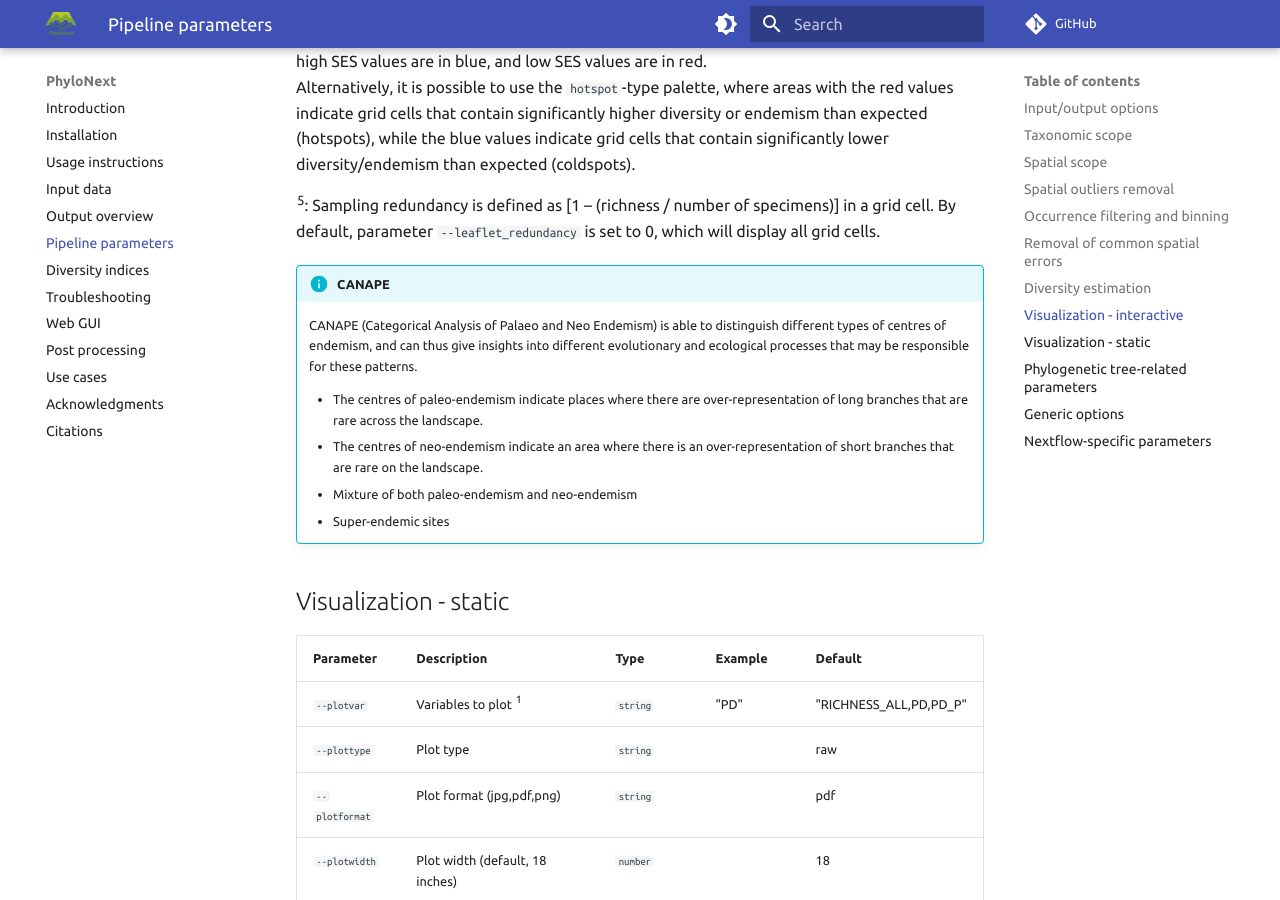
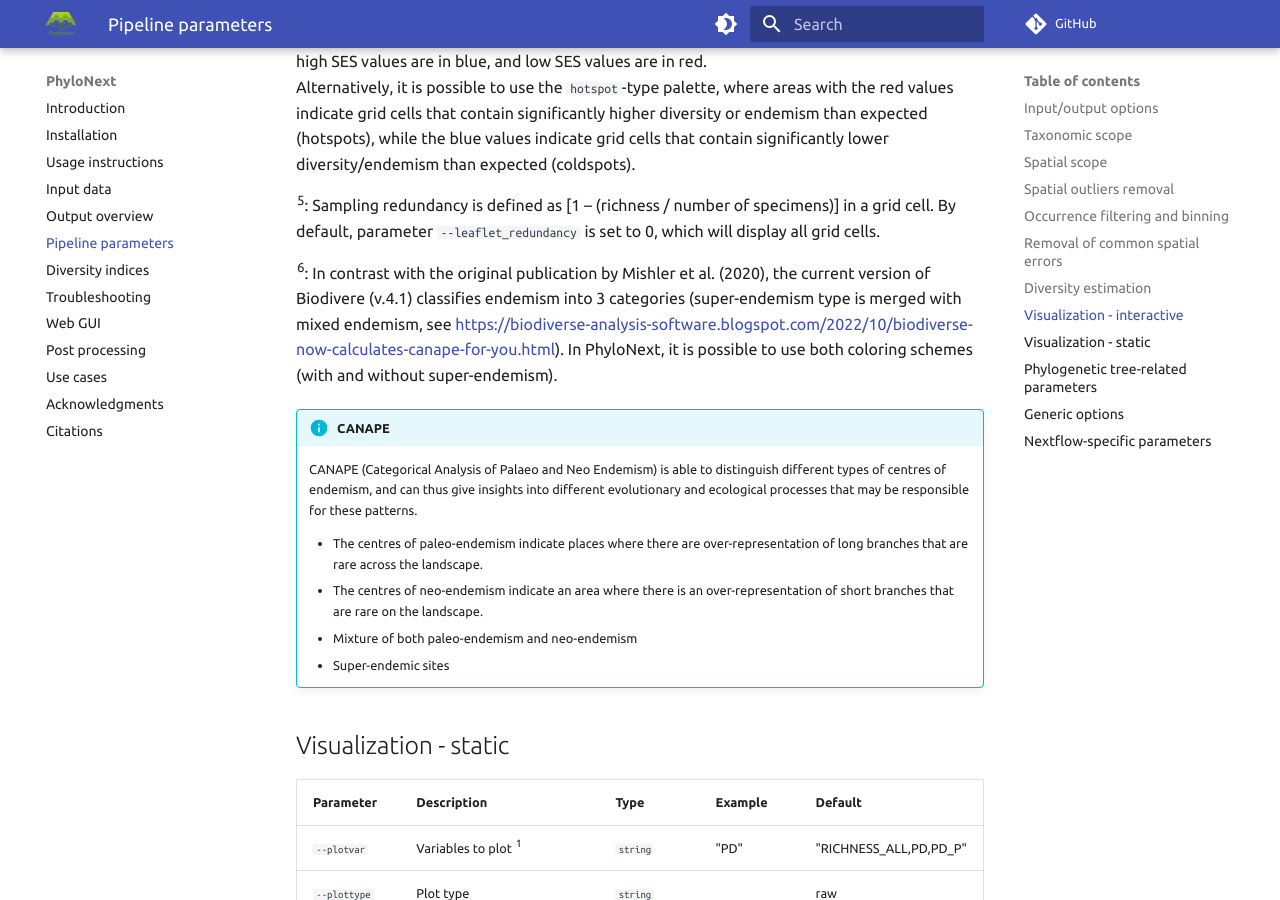
Before and after one commit to vmikk/phylonext_manual, an MkDocs documentation site: the page built from docs/parameters.md, in a window 1280 px wide and 900 px high, scrolled down 14375 px. Built offline with MkDocs 1.6.1 and Material for MkDocs 9.7.7, drawn with Linux system fonts in a browser that asks for light colours; comment, search, counter and statistics services are not loaded.

Commit message:
add `--leaflet_canapesuper` notes

```diff
--- a/docs/parameters.md
+++ b/docs/parameters.md
@@ -370,6 +370,13 @@ Interactive visualization depends on [Leaflet library](https://leafletjs.com/).
     Sampling redundancy is defined as [1 – (richness / number of specimens)] in a grid cell.
     By default, parameter `--leaflet_redundancy` is set to 0, which will display all grid cells.
 
+^6^:
+    In contrast with the original publication by Mishler et al. (2020),
+    the current version of Biodivere (v.4.1) classifies endemism into 3 categories
+    (super-endemism type is merged with mixed endemism,
+    see [https://biodiverse-analysis-software.blogspot.com/2022/10/biodiverse-now-calculates-canape-for-you.html](https://biodiverse-analysis-software.blogspot.com/2022/10/biodiverse-now-calculates-canape-for-you.html)).
+    In PhyloNext, it is possible to use both coloring schemes (with and without super-endemism).
+
 !!! info "CANAPE"
     CANAPE (Categorical Analysis of Palaeo and Neo Endemism)
     is able to distinguish different types of centres of endemism, and can thus give insights
```
